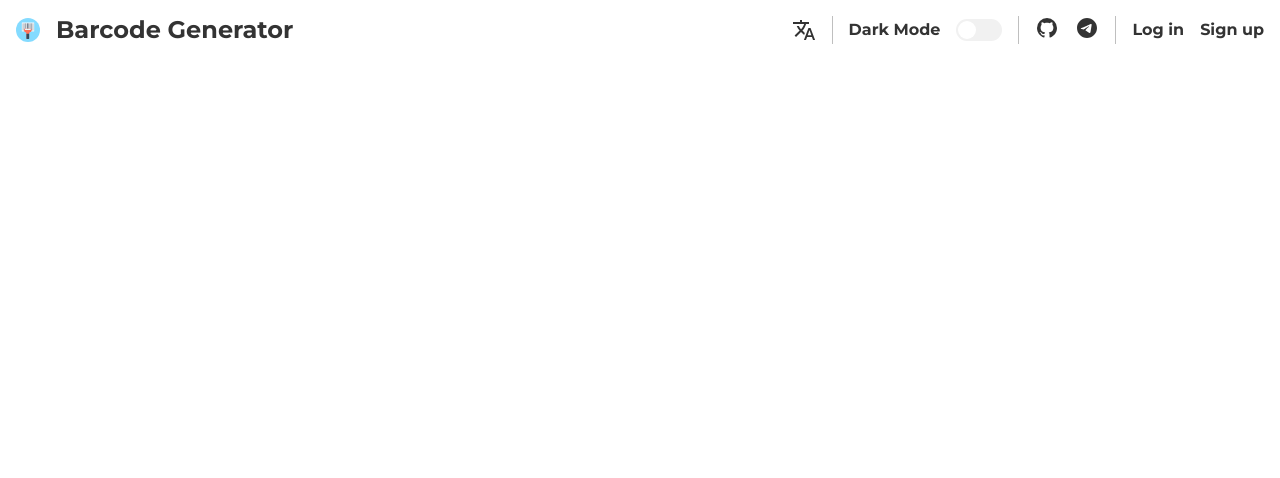
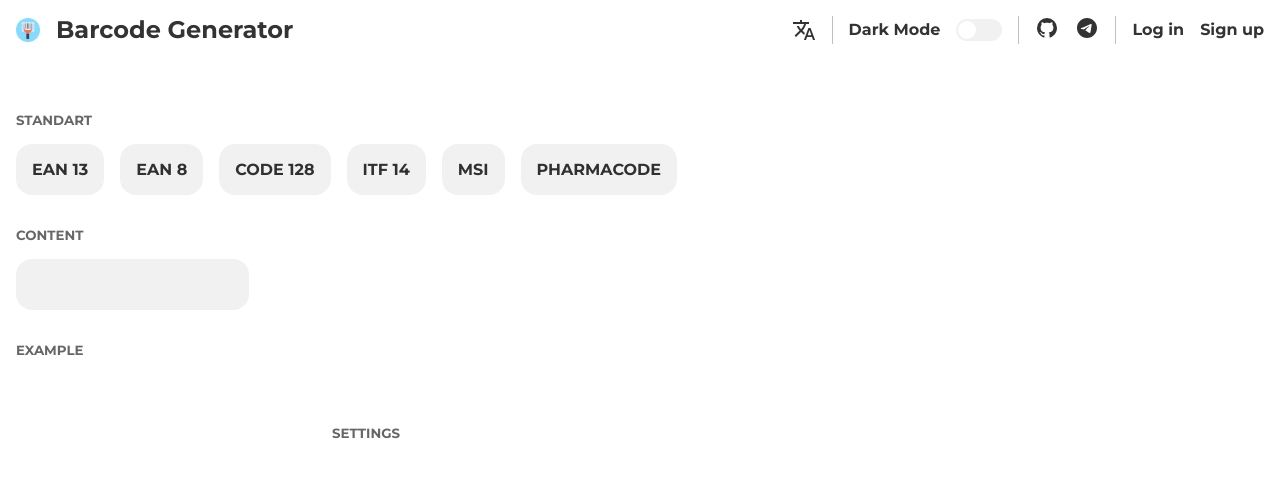
Before and after one commit to afteralls/qb-generator, a Vue app: page /generator in a window 1280 px wide. Shown: the top 478 px of the page. Built offline with nearby package versions, Linux system fonts and the light colour scheme.

Commit message:
'generator view' first settings

```diff
--- a/package.json
+++ b/package.json
@@ -2,12 +2,13 @@
   "name": "barcode-generator",
   "version": "0.0.0",
   "scripts": {
-    "dev": "vite --host",
+    "dev": "vite",
     "build": "vite build",
     "preview": "vite preview"
   },
   "dependencies": {
     "@vueuse/core": "^9.6.0",
+    "jsbarcode": "^3.11.5",
     "pinia": "^2.0.23",
     "vue": "^3.2.41",
     "vue-router": "^4.1.5"
--- a/src/assets/styles/main.scss
+++ b/src/assets/styles/main.scss
@@ -32,6 +32,22 @@ svg {
 
 svg:hover {
   fill: var(--txt-c-h);
+}
+
+input[type="text"] {
+  border-radius: var(--br-rad);
+  outline: none;
+  padding: var(--space);
+  border: none;
+  color: var(--txt-c);
+  font-size: 1rem;
+  font-family: 'Montserrat', sans-serif;
+  background-color: var(--wrapper-c);
+  transition: var(--transition);
+
+  &:hover {
+    background-color: var(--wrapper-c-h);
+  }
 }
 
 ::selection {
--- a/src/components/TheNavbar.vue
+++ b/src/components/TheNavbar.vue
@@ -1,12 +1,9 @@
 <script setup>
-import { useRoute } from 'vue-router'
 import LogoIcon from '@/assets/svg/LogoIcon.vue'
 import TelegramIcon from '@/assets/svg/TelegramIcon.vue'
 import GitHubIcon from '@/assets/svg/GitHubIcon.vue'
 import TranslateIcon from '@/assets/svg/TranslateIcon.vue'
 import TheThemeSwitcher from '@/components/TheThemeSwitcher.vue'
-import BackArrowIcon from '@/assets/svg/BackArrowIcon.vue'
-const route = useRoute()
 </script>
 
 <template>
--- a/src/router/index.js
+++ b/src/router/index.js
@@ -3,6 +3,8 @@ import HomeView from '@/views/HomeView.vue'
 import GeneratorView from '@/views/GeneratorView.vue'
 import NotFoundView from '@/views/NotFoundView.vue'
 import LibraryView from '@/views/LibraryView.vue'
+import AuthView from '@/views/AuthView.vue'
+import RegView from '@/views/RegView.vue'
 
 const router = createRouter({
   history: createWebHistory(import.meta.env.BASE_URL),
@@ -19,6 +21,16 @@ const router = createRouter({
       component: GeneratorView
     },
     {
+      path: '/login',
+      name: 'Authorization',
+      component: AuthView
+    },
+    {
+      path: '/signup',
+      name: 'Registration',
+      component: RegView
+    },
+    {
       path: '/library',
       name: 'Library',
       component: LibraryView
@@ -32,7 +44,11 @@ const router = createRouter({
 })
 
 router.beforeEach((to, _, next) => {
-  document.title = to.name; next()
+  document.title = to.name
+  next()
+  setTimeout(() => {
+    window.scrollTo(0,0)
+  }, 250)
 })
 
 export default router
--- /dev/null
+++ b/src/views/AuthView.vue
@@ -0,0 +1,12 @@
+<template>
+  <div class="_wrapper">
+
+  </div>
+</template>
+
+<script setup>
+
+</script>
+
+<style lang="scss">
+</style>
--- a/src/views/GeneratorView.vue
+++ b/src/views/GeneratorView.vue
@@ -1,13 +1,86 @@
 <template>
   <div class="_wrapper">
-
+    <div class="generator">
+      <div class="generator__settings">
+        <div class="_column">
+          <small>Standart</small>
+          <div class="_row">
+            <div v-for="standart in formats" class="generator__standart">
+              {{ standart.name }}
+            </div>
+          </div>
+        </div>
+        <div class="_column">
+          <small>Content</small>
+          <input type="text" v-model="content">
+        </div>
+        <div class="_row">
+          <div class="_column">
+            <small>Example</small>
+            <svg id="example"></svg>
+          </div>
+          <div class="_column">
+            <small>Settings</small>
+          </div>
+        </div>
+      </div>
+    </div>
   </div>
 </template>
 
 <script setup>
+import { useDataStore } from '@/stores/dataStore.js'
+import { watch, ref } from 'vue'
 
+const { formats } = useDataStore()
+const format = ref('ean13')
+const content = ref('')
+
+const generateExample = () => {
+  setTimeout(() => {
+    JsBarcode('#example', content.value, {
+      format: formatName.value,
+      background: exampleFormat.background,
+      lineColor: exampleFormat.lineColor,
+      displayValue: exampleFormat.showText
+    })
+  }, 300 || 1)
+}
+
+watch(content, () => {
+  generateExample()
+})
 </script>
 
 <style lang="scss">
+.generator {
+  width: 100%;
+  display: flex;
+  justify-content: space-between;
+  align-items: center;
 
+  &__settings {
+    display: flex;
+    flex-direction: column;
+    align-items: flex-start;
+    gap: calc(var(--space) * 2);
+
+    small {
+      color: var(--txt-c-h);
+      text-transform: uppercase;
+    }
+  }
+
+  &__standart {
+    border-radius: var(--br-rad);
+    background-color: var(--wrapper-c);
+    padding: var(--space);
+    transition: var(--transition);
+    cursor: pointer;
+
+    &:hover {
+      background-color: var(--wrapper-c-h);
+    }
+  }
+}
 </style>
--- /dev/null
+++ b/src/views/RegView.vue
@@ -0,0 +1,12 @@
+<template>
+  <div class="_wrapper">
+
+  </div>
+</template>
+
+<script setup>
+
+</script>
+
+<style lang="scss">
+</style>
```
Also changed, not shown: 1 other file (tests, documents, lock files or other folders).
